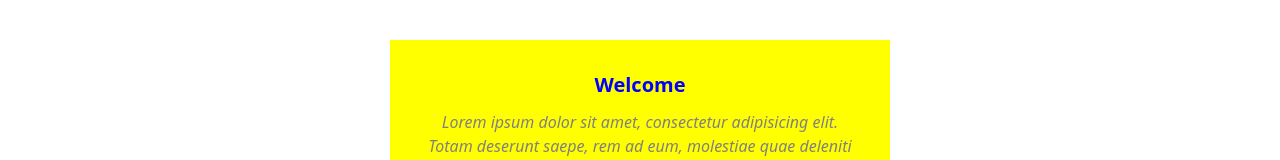
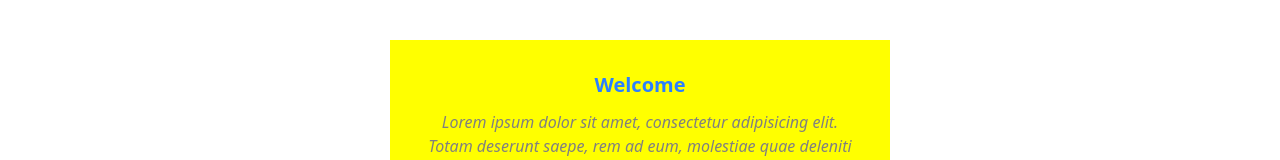
Before and after one commit to luptiwahyu/weather-bravo, a Vue app: page / in a window 1280 px wide. Shown: the part 188-348 px from the top of the page. Built offline with nearby package versions, Linux system fonts and the light colour scheme; the HTML template or start-up script is replaced by a standard one.

Commit message:
feat: dark mode implementation

```diff
--- a/src/App.vue
+++ b/src/App.vue
@@ -24,6 +24,8 @@ function applyTheme(): void {
 }
 
 const isDarkMode = ref<boolean>(isNightTime())
+
+applyTheme()
 
 </script>
 
@@ -67,7 +69,7 @@ p {
   font-size: 20px;
   font-weight: bold;
   margin-bottom: 10px;
-  color: blue;
+  @apply text-blue-500 dark:text-red-500;
 }
 
 .welcome__description {
--- a/src/assets/styles/main.css
+++ b/src/assets/styles/main.css
@@ -1,5 +1,6 @@
 @import './base.css';
 @import 'tailwindcss';
+@custom-variant dark (&:where(.dark, .dark *));
 
 /* remove */
 h1 {
```
